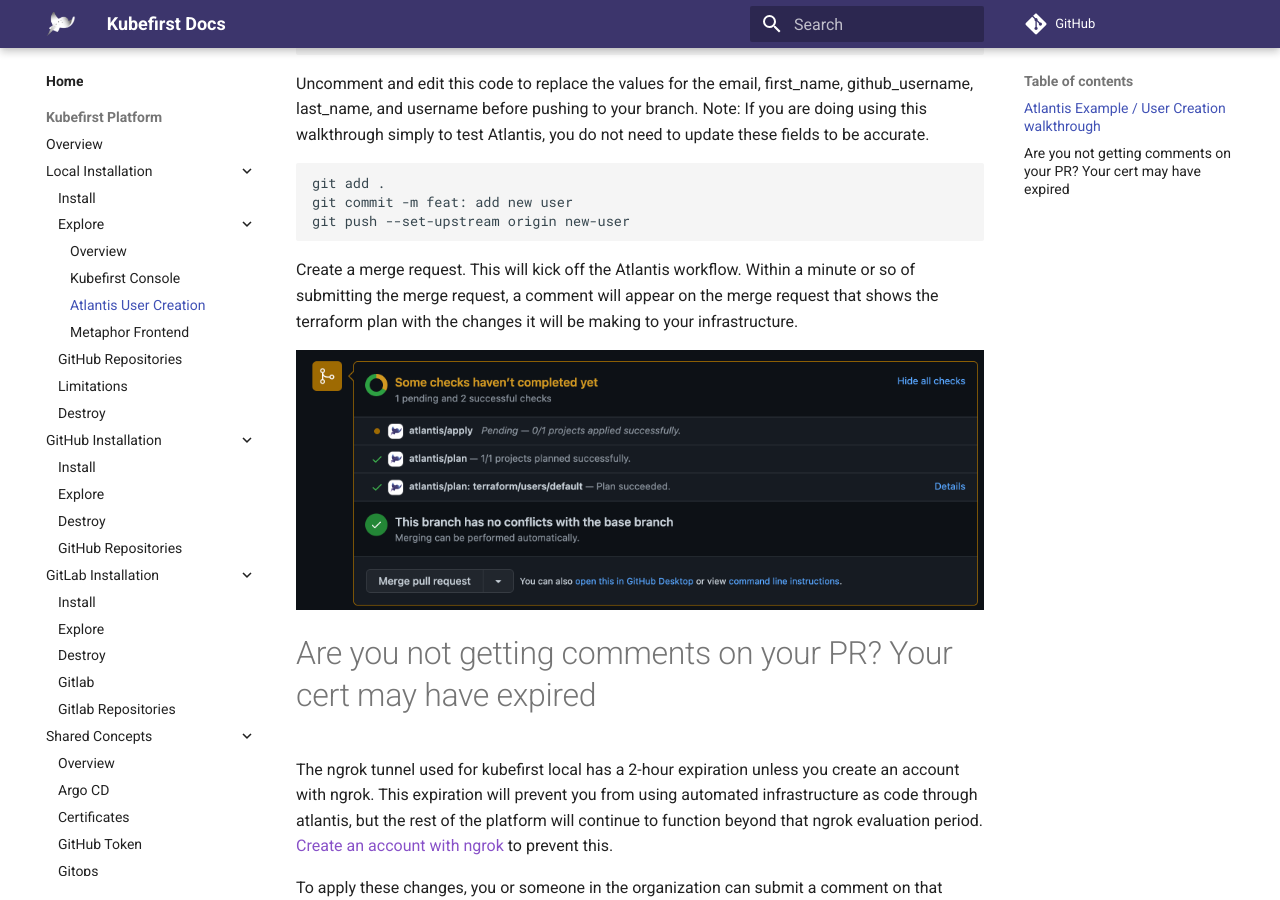
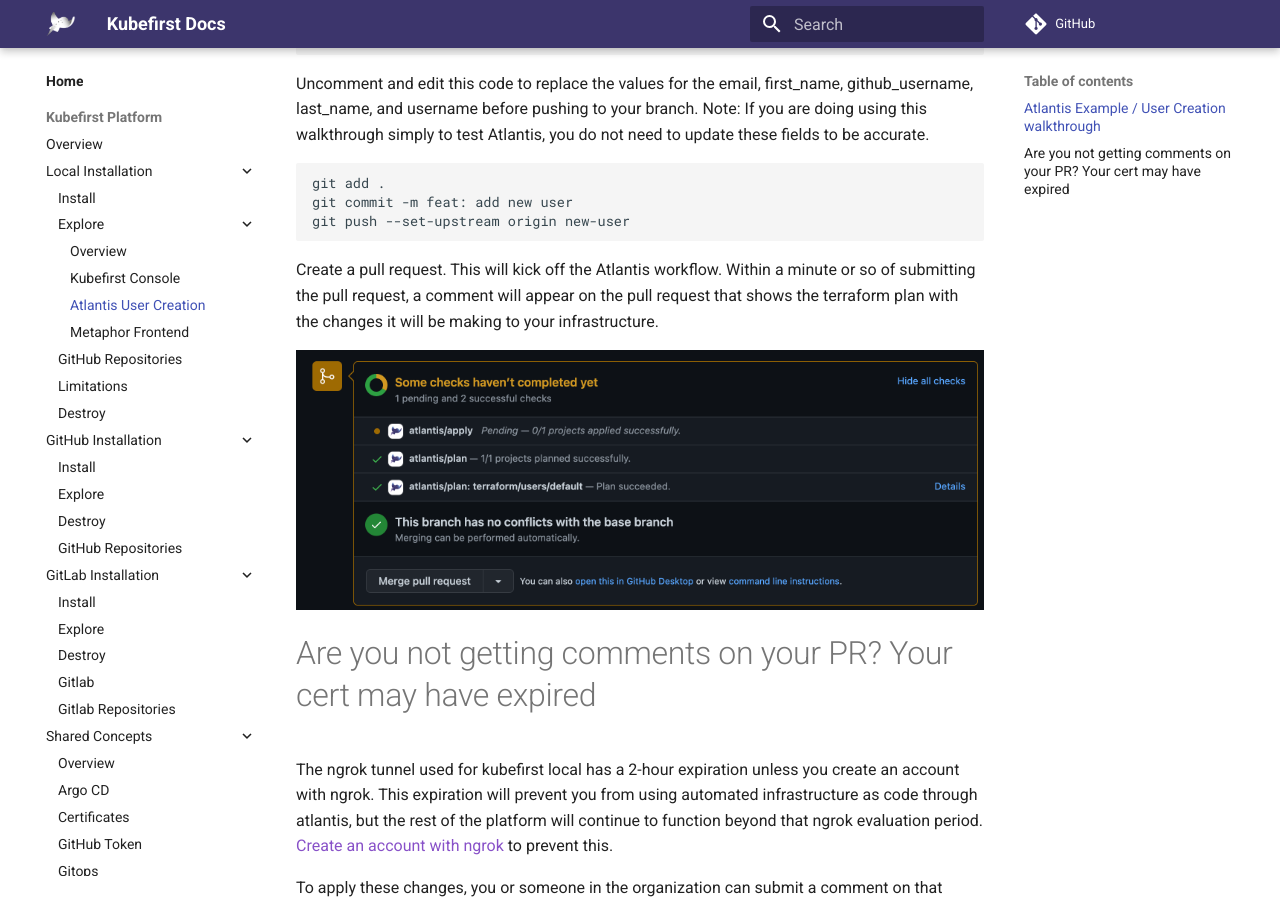
Before and after one commit to konstructio/kubefirst, an MkDocs documentation site: the page built from docs/kubefirst/local/explore/user-creation.md, in a window 1280 px wide and 900 px high, scrolled down 734 px. Built offline with MkDocs 1.6.1 and Material for MkDocs 9.7.7, drawn with Linux system fonts in a browser that asks for light colours; comment, search, counter and statistics services are not loaded.

Commit message:
merge to pull
Co-authored-by: Jared Edwards <jared@kubefirst.com>

````diff
--- a/docs/kubefirst/local/explore/user-creation.md
+++ b/docs/kubefirst/local/explore/user-creation.md
@@ -35,7 +35,7 @@
 git push --set-upstream origin new-user
 ```
 
-Create a merge request. This will kick off the Atlantis workflow. Within a minute or so of submitting the merge request, a comment will appear on the merge request that shows the terraform plan with the changes it will be making to your infrastructure.
+Create a pull request. This will kick off the Atlantis workflow. Within a minute or so of submitting the pull request, a comment will appear on the pull request that shows the terraform plan with the changes it will be making to your infrastructure.
 
 ![atlantis comments](../../../img/kubefirst/local/atlantis-comments.png)
 
````
